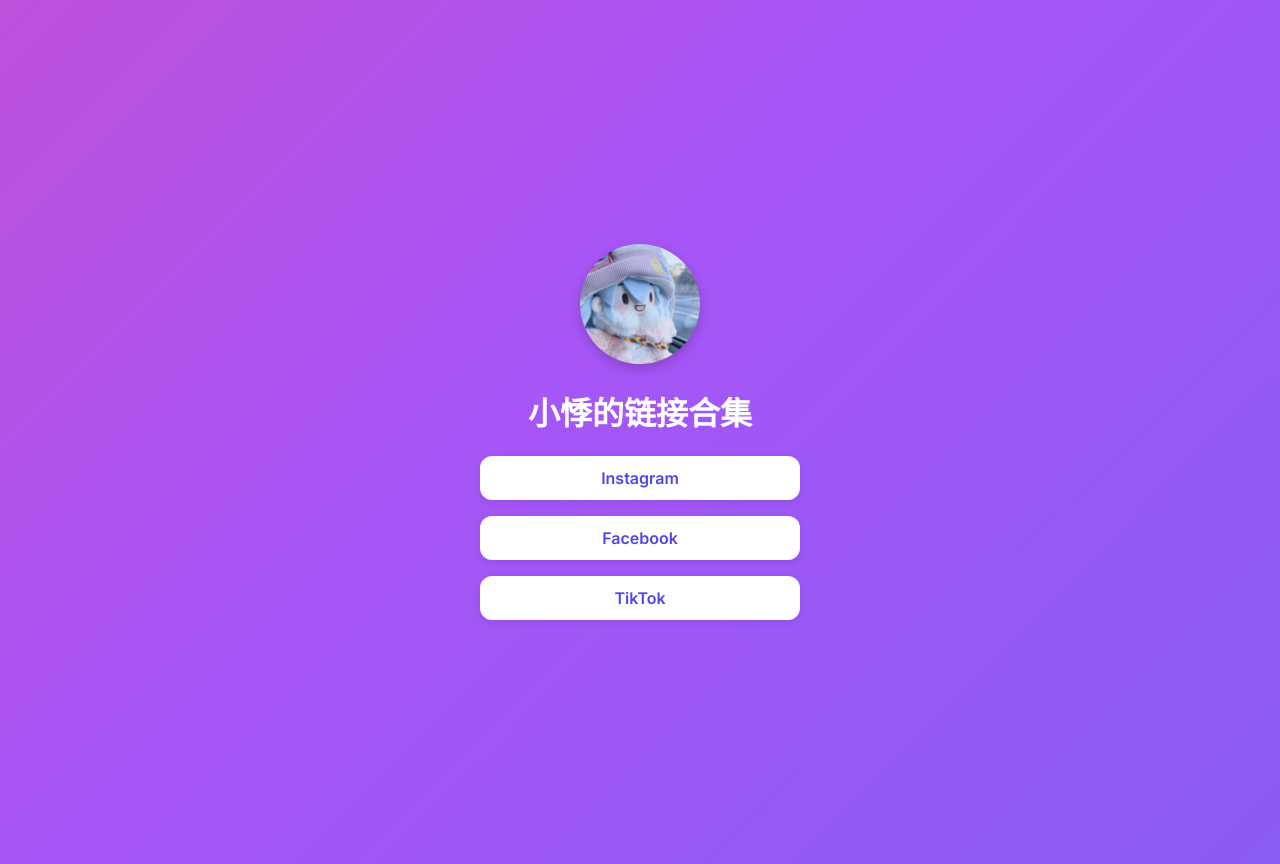
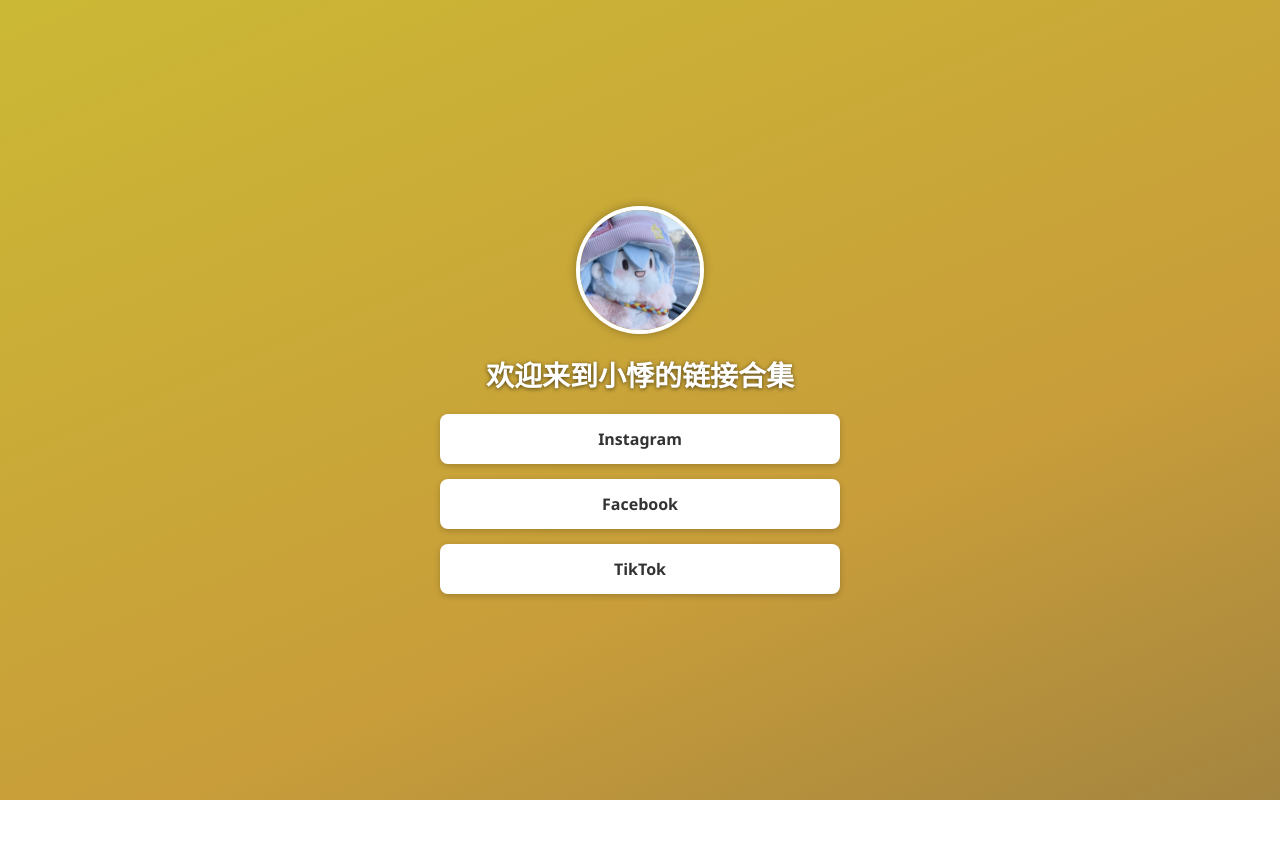
Before and after one commit to BricRoot/20071028.xyz, a plain HTML site: page index.html in a window 1280 px wide. After the commit the page ends 800 px from the top, so only its background shows below. Drawn offline with Linux system fonts and the light colour scheme.

Commit message:
Add files via upload

```diff
--- a/index.html
+++ b/index.html
@@ -2,26 +2,24 @@
 <html lang="zh-CN">
 <head>
   <meta charset="UTF-8" />
-  <meta name="viewport" content="width=device-width, initial-scale=1.0" />
+  <meta name="viewport" content="width=device-width, initial-scale=1.0"/>
   <title>小悸的链接合集</title>
   <link href="https://fonts.googleapis.com/css2?family=Inter:wght@400;600;800&display=swap" rel="stylesheet">
   <style>
     body {
       margin: 0;
-      font-family: 'Inter', sans-serif;
-      background: linear-gradient(-45deg, #6366f1, #a855f7, #ec4899, #f59e0b);
-      background-size: 400% 400%;
-      animation: gradientBG 15s ease infinite;
-      color: white;
+      font-family: "Segoe UI", sans-serif;
       display: flex;
       flex-direction: column;
       align-items: center;
       justify-content: center;
       min-height: 100vh;
-      padding: 2rem;
+      background-size: 400% 400%;
+      animation: gradientFlow 15s ease infinite;
+      transition: background 2s ease;
     }
 
-    @keyframes gradientBG {
+    @keyframes gradientFlow {
       0% { background-position: 0% 50%; }
       50% { background-position: 100% 50%; }
       100% { background-position: 0% 50%; }
@@ -31,55 +29,74 @@
       width: 120px;
       height: 120px;
       border-radius: 50%;
-      object-fit: cover;
-      box-shadow: 0 4px 12px rgba(0,0,0,0.2);
+      border: 4px solid white;
+      box-shadow: 0 0 10px rgba(0,0,0,0.3);
+      margin-bottom: 20px;
     }
 
     h1 {
-      font-size: 2rem;
-      margin-top: 1.5rem;
-      font-weight: 800;
+      color: white;
+      margin: 0;
+      font-size: 28px;
+      text-shadow: 0 1px 4px rgba(0,0,0,0.6);
     }
 
-    p {
-      opacity: 0.85;
-      margin-bottom: 2rem;
+    .links {
+      margin-top: 20px;
+      width: 90%;
+      max-width: 400px;
+      display: flex;
+      flex-direction: column;
+      gap: 15px;
     }
 
-    .link-list {
-      width: 100%;
-      max-width: 320px;
-      display: flex;
-      flex-direction: column;
-      gap: 1rem;
+    .link {
+      text-align: center;
+      background: white;
+      padding: 14px;
+      border-radius: 8px;
+      color: #333;
+      font-weight: bold;
+      text-decoration: none;
+      box-shadow: 0 2px 6px rgba(0,0,0,0.2);
+      transition: transform 0.2s;
     }
 
-    .link-list a {
-      display: block;
-      text-align: center;
-      padding: 0.75rem 1rem;
-      background: white;
-      color: #4f46e5;
-      border-radius: 0.75rem;
-      text-decoration: none;
-      font-weight: 600;
-      box-shadow: 0 2px 6px rgba(0,0,0,0.1);
-      transition: transform 0.2s ease, background 0.2s ease;
-    }
-
-    .link-list a:hover {
+    .link:hover {
       transform: scale(1.05);
-      background: #eef2ff;
     }
   </style>
 </head>
 <body>
-  <img src="avatar.png" alt="Avatar" class="avatar">
-  <h1>小悸的链接合集</h1>
-  <div class="link-list">
-    <a href="https://www.instagram.com/ji071028/" target="_blank">Instagram</a>
-    <a href="https://www.facebook.com/profile.php?id=61576550860283" target="_blank">Facebook</a>
-    <a href="https://www.tiktok.com/@chenjihan1028" target="_blank">TikTok</a>
+  <img class="avatar" src="avatar.png" />
+  <h1>欢迎来到小悸的链接合集</h1>
+  <div class="links">
+    <a href="https://www.instagram.com/ji071028/" class="link" target="_blank">Instagram</a>
+    <a href="https://www.facebook.com/profile.php?id=61576550860283" class="link" target="_blank">Facebook</a>
+    <a href="https://www.tiktok.com/@chenjihan1028" class="link" target="_blank">TikTok</a>
   </div>
+
+  <script>
+    // 随机颜色生成器
+    function getRandomColor() {
+      const letters = '0123456789ABCDEF';
+      let color = '#';
+      for (let i = 0; i < 6; i++) {
+        color += letters[Math.floor(Math.random() * 16)];
+      }
+      return color;
+    }
+
+    // 生成多个渐变颜色
+    const colors = [
+      getRandomColor(),
+      getRandomColor(),
+      getRandomColor(),
+      getRandomColor()
+    ];
+
+    const angle = Math.floor(Math.random() * 360);
+    document.body.style.backgroundImage = `linear-gradient(${angle}deg, ${colors.join(', ')})`;
+  </script>
 </body>
 </html>
```
